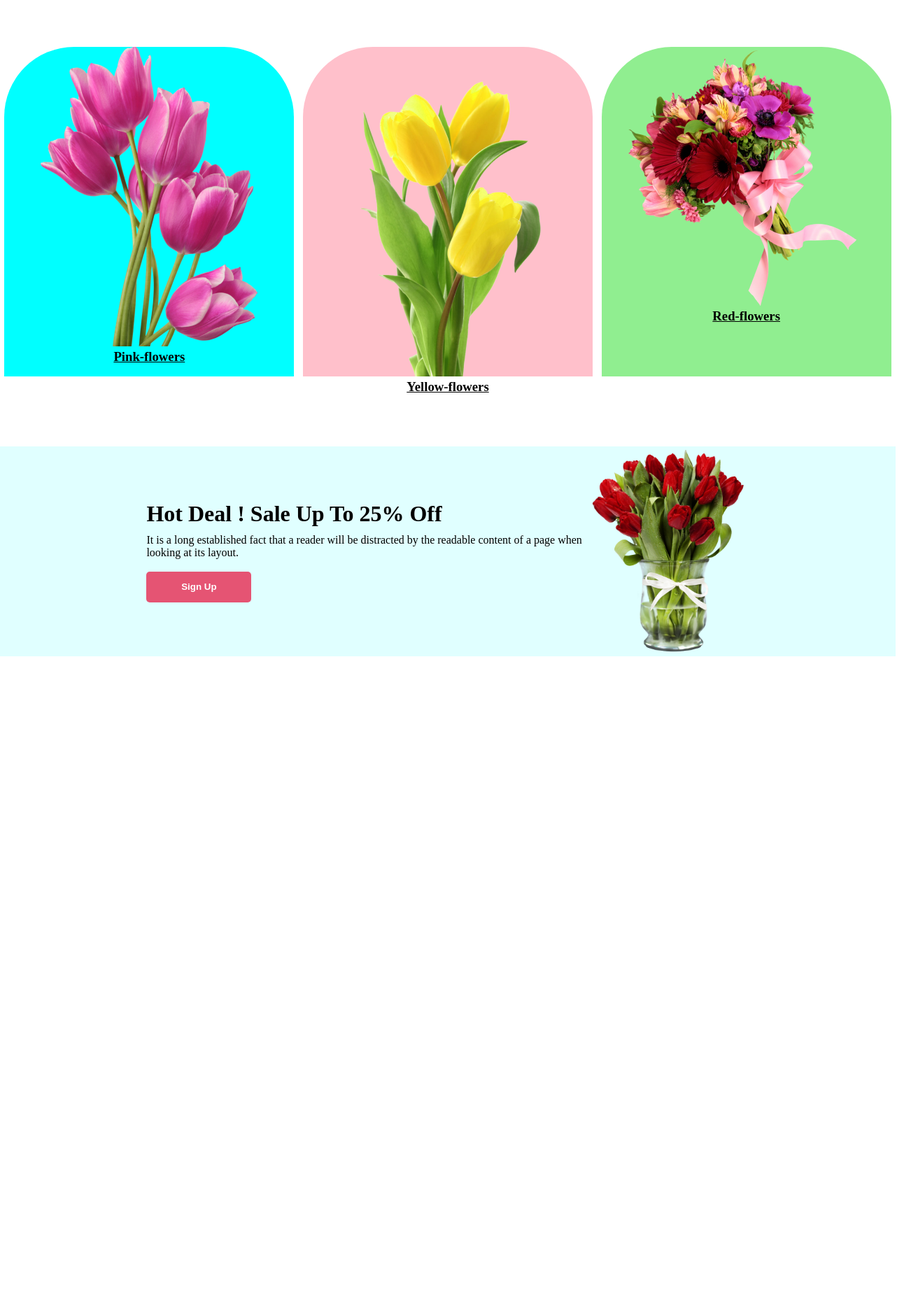
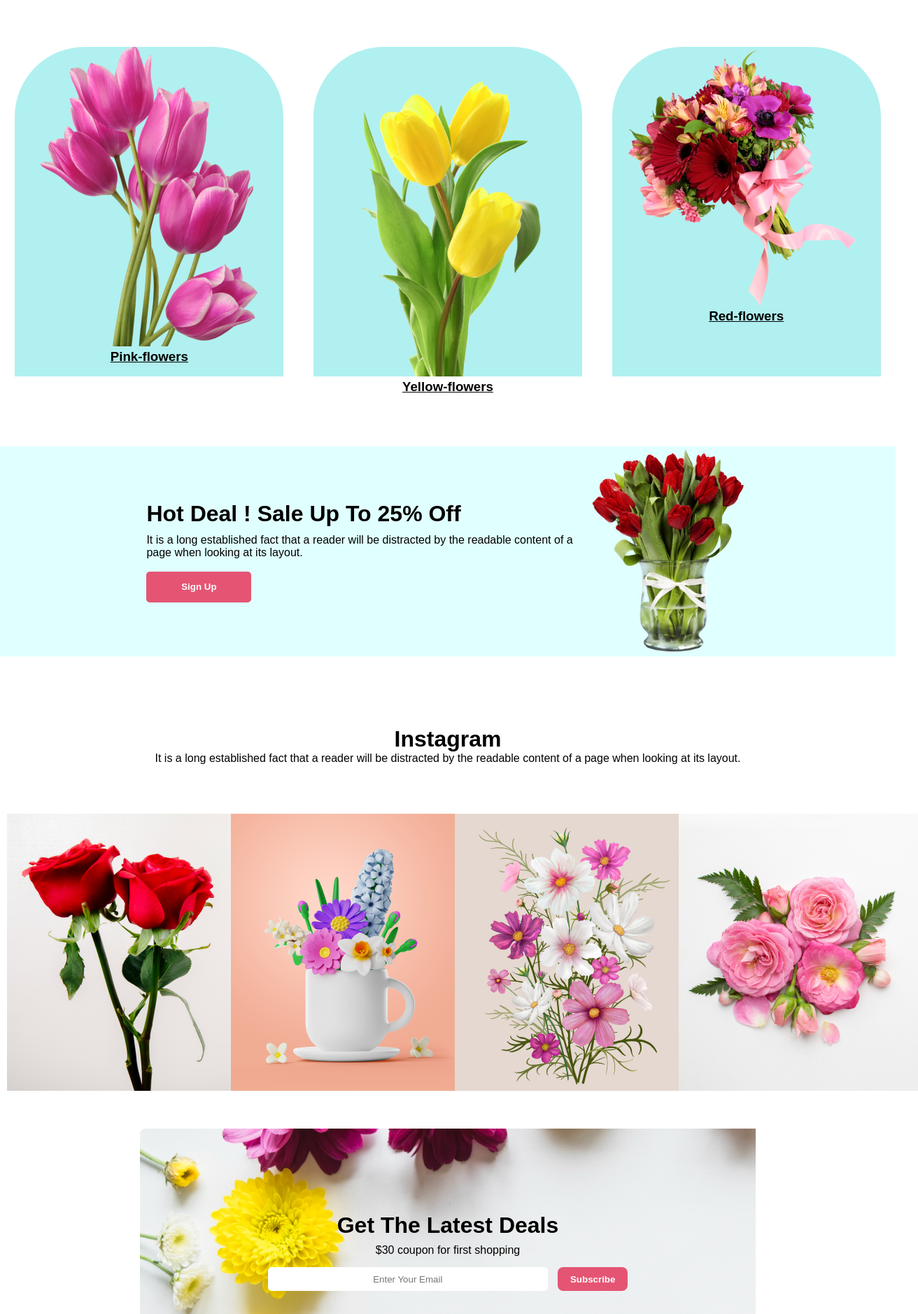
Before and after one commit to Mohammad-Atik/Flower-Shop, a plain HTML site: page index.html in a window 1280 px wide. Shown: the part 658-2536 px from the top of the page at 70% size, 1312 px wide, since content can reach past the window. Before the commit the page ends 1596 px from the top, so only its background shows below. Drawn offline with Linux system fonts and the light colour scheme.

Commit message:
overall-site-completed

```diff
--- a/index.html
+++ b/index.html
@@ -8,6 +8,7 @@
     <link rel="stylesheet" href="style.css" />
   </head>
   <body>
+    <!-- First-section -->
     <div class="first-section">
       <div class="first-section-elements">
         <h1>Let's make beautiful flowers a part of your life.</h1>
@@ -23,7 +24,7 @@
 
       <img src="./Images/pngwing 10.png" alt="flower-picture" />
     </div>
-
+<!-- Second-section -->
     <div class="second-section">
       <div class="second-section-header">
         <h1>Our Featured Flowers</h1>
@@ -34,20 +35,21 @@
       </div>
 
       <div class="flower-cards">
-        <div class="flower-card1">
+        <div class="flower-card">
           <img src="./Images/pngwing 6.png" alt="yellow-flower" />
           <h3 class="card-name">Pink-flowers</h3>
         </div>
-        <div class="flower-card2">
+        <div class="flower-card">
           <img src="./Images/pngwing 7.png" alt="yellow-flower" />
           <h3 class="card-name">Yellow-flowers</h3>
         </div>
-        <div class="flower-card3">
+        <div class="flower-card">
           <img src="./Images/pngwing 5.png" alt="yellow-flower" />
           <h3 class="card-name">Red-flowers</h3>
         </div>
       </div>
     </div>
+    <!-- Third-Section -->
     <div class="third-section">
       <div class="first-section-elements">
         <h1>Hot Deal ! Sale Up To 25% Off</h1>
@@ -60,10 +62,60 @@
       </div>
       <img src="./Images/pngwing 8.png" alt="flower-picture" />
     </div>
-    <div class="fourth-section"></div>
-    <div class="fifth-section"></div>
-    <div class="extra-section"></div>
-
-    <div class="footer-section"></div>
+    <!-- Fourth-section -->
+    <div class="fourth-section">
+      <div class="fourth-section-header">
+        <h1>Instagram</h1>
+        <p>
+          It is a long established fact that a reader will be distracted by the
+          readable content of a page when looking at its layout.
+        </p>
+      </div>
+      <div class="fourth-section-cards">
+        <div class="card">
+          <img src="/Images/Rectangle 6.png" alt="rose" />
+        </div>
+        <div class="card">
+          <img src="/Images/Rectangle 5.png" alt="flower-cup" />
+        </div>
+        <div class="card">
+          <img src="/Images/Rectangle 4.png" alt="random-flowers" />
+        </div>
+        <div class="card">
+          <img src="/Images/Flower 01.png" alt="pink-rose" />
+        </div>
+      </div>
+    </div>
+    <!-- Fifth-section -->
+    <div class="fifth-section">
+    <div class="fifth-section-elements"> <h1>Get The Latest Deals</h1>
+      <p style="margin-top: 8px;">$30 coupon for first shopping</p>
+      <input style="width: 400px; height: 34px; border: none; border-radius: 5px; text-align: center; margin-top: 15px;" type="text" placeholder="Enter Your Email" />
+      <button style="background: #e55473;
+      color: #ffffff;
+      border: none;
+      border-radius: 8px;
+      width: 100px;
+      height: 34px;
+      font-weight: bold;
+      margin-left: 10px;">Subscribe</button>
+    </h1></div>
+    </div>
+    <!-- Extra-section -->
+    <div class="extra-section">
+   <div class="extra-elements">
+    <div class="extra-header">
+      <h1 style="color: #ffffff;">Anniversary <span style="color: #fa053a;">Gifts</span></h1>
+    <p style="color: grey;">Cherish another year with flower</p>
+    </div>
+    <img src="https://cdn.shopify.com/s/files/1/0588/6099/4756/files/IMG_0439-710x1024.jpg" alt="aniversary-gift">
+   </div>
+    </div>
+<!-- footer -->
+    <footer>
+      <h1>Flower<span style="color: #e55473;">Shop</span></h1>
+      <p style="margin: 10px 0;">It is a long established fact that a reader will be distracted by the readable content of a page when looking at its layout.</p>
+      <span>@2020-2023, FlowerShop.com. All rights reserved.</span>
+    </footer>
   </body>
 </html>
--- a/style.css
+++ b/style.css
@@ -2,6 +2,7 @@
 * {
   margin: 0;
   padding: 0;
+  font-family: sans-serif;
 }
 
 /* First-section */
@@ -10,7 +11,7 @@
   display: flex;
   justify-content: center;
   align-items: center;
-  background-color: darksalmon;
+  background-color: rgb(137, 196, 204);
 }
 
 .first-section p {
@@ -40,45 +41,25 @@
   text-align: center;
   margin-bottom: 70px;
 }
-
 .flower-cards {
   display: grid;
   grid-template-columns: repeat(3, 1fr);
   justify-items: center;
   align-items: center;
 }
-
-.flower-card1 {
+.flower-card {
   text-align: center;
-  width: 414px;
+  width: 384px;
   height: 471px;
-  background-color: aqua;
+  background-color: rgb(177, 240, 240);
   border-top-right-radius: 100px;
   border-top-left-radius: 100px;
 }
-.flower-card2 {
-  text-align: center;
-  width: 414px;
-  height: 471px;
-  background-color: pink;
-  border-top-right-radius: 100px;
-  border-top-left-radius: 100px;
-}
-.flower-card3 {
-  text-align: center;
-  width: 414px;
-  height: 471px;
-  background-color: lightgreen;
-  border-top-right-radius: 100px;
-  border-top-left-radius: 100px;
-}
-
 .card-name {
   text-decoration: underline;
 }
 
 /* Third-Section */
-
 .third-section {
   display: flex;
   justify-content: center;
@@ -86,16 +67,13 @@
   background-color: lightcyan;
   margin-top: 100px;
 }
-
 .third-section p {
   width: 634px;
   margin-top: 10px;
 }
-
 .third-section img {
   height: 300px;
 }
-
 .third-section button {
   background: #e55473;
   color: #ffffff;
@@ -105,3 +83,69 @@
   height: 44px;
   font-weight: bold;
 }
+
+/* Fourth-Section */
+.fourth-section {
+  margin-top: 100px;
+}
+.fourth-section-header {
+  margin-bottom: 70px;
+  text-align: center;
+}
+.fourth-section-cards {
+  display: grid;
+  grid-template-columns: repeat(4, 1fr);
+  justify-items: center;
+}
+.card {
+  width: 300px;
+  height: 350px;
+}
+
+/* Fifth-Section */
+.fifth-section {
+  margin-top: 100px;
+}
+.fifth-section-elements {
+  background-image: url(/Images/Rectangle\ 9.png);
+  width: 50%;
+  padding: 120px;
+  margin: auto;
+  text-align: center;
+}
+
+/* Extra-section */
+.extra-section {
+  margin-top: 100px;
+  background-color: rgb(58, 46, 46);
+  height: 500px;
+}
+.extra-elements {
+  display: flex;
+  justify-content: space-evenly;
+  gap: 20px;
+  align-items: center;
+  padding-top: 50px;
+}
+.extra-section img {
+  width: 280px;
+  height: 360px;
+}
+
+/* Footer */
+footer {
+  text-align: center;
+  background-color: black;
+  height: 200px;
+  padding-top: 100px;
+  margin-top: 100px;
+}
+footer h1 {
+  color: white;
+}
+footer p {
+  color: white;
+}
+footer span {
+  color: gray;
+}
```
